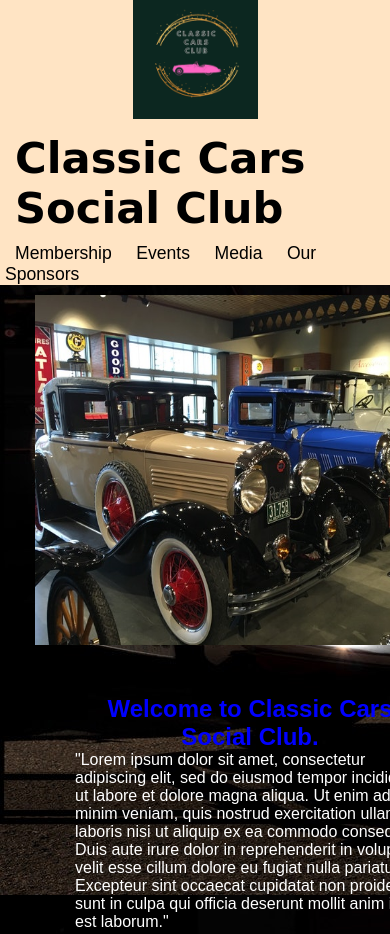
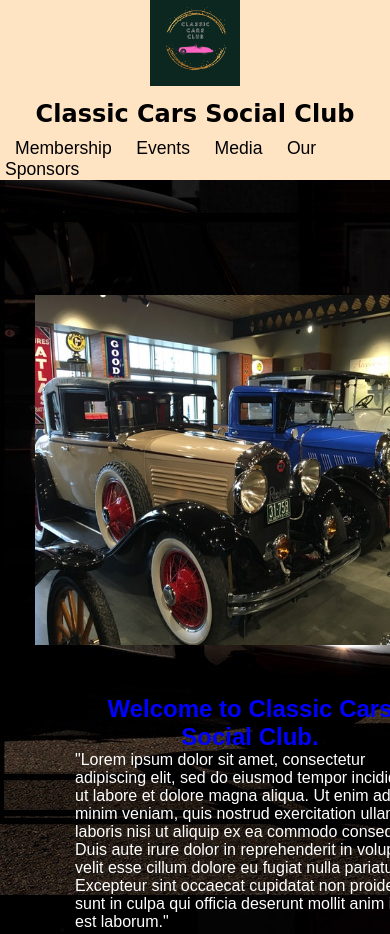
Before and after one commit to buildwebpagesonline/ClassicCarsClub, a plain HTML site: page index.html in a window 390 px wide. Shown: the top 934 px of the page. Drawn offline with Linux system fonts and the light colour scheme; a web font is replaced by a local one.

Commit message:
Update style.css

```diff
--- a/style.css
+++ b/style.css
@@ -31,6 +31,20 @@ body {
     justify-content: space-around;
   }
 }
+
+@media only screen and (max-width: 600px) {
+  .nav-one .title {
+    font-size: 1rem;
+  }
+}
+
+@media only screen and (max-width: 600px) {
+  .nav-one img {
+    width: 90px;
+  }
+}
+
+
 
 .title {
   font-size: 1.8rem;
```
